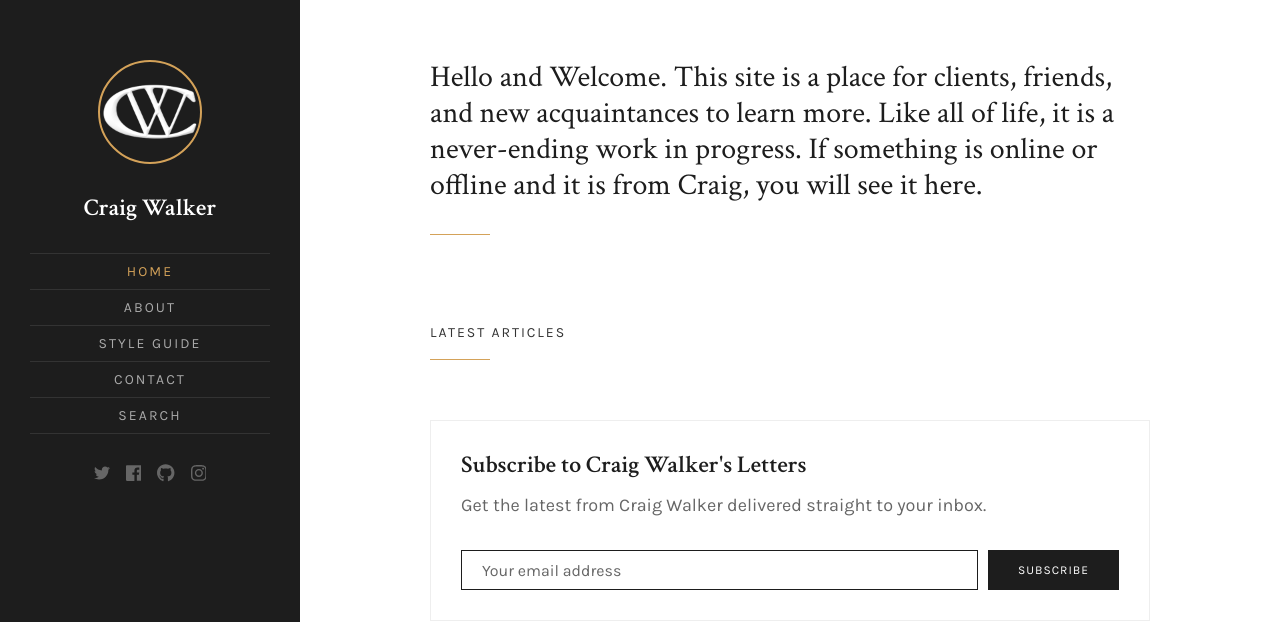
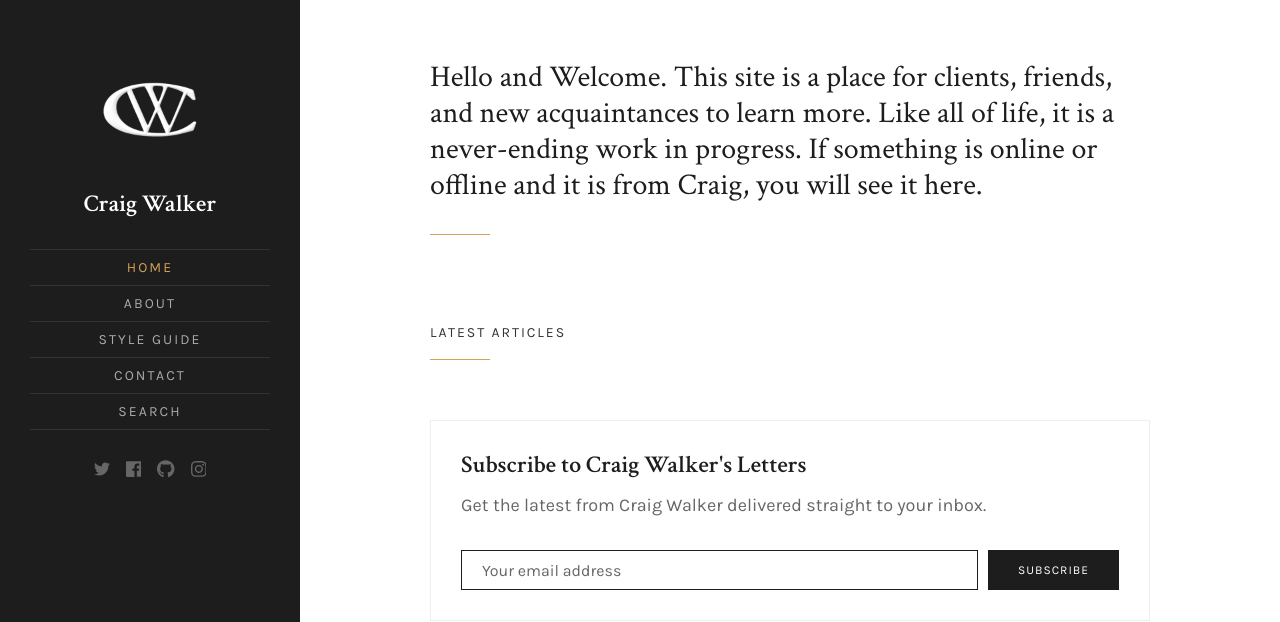
Before and after one commit to walkercraig/walkercraig, a Jekyll site: the page built from index.html, in a window 1280 px wide. Shown: the top 622 px of the page. Built offline with Jekyll 4.4.1, drawn with Linux system fonts in a browser that asks for light colours; the list of posts is cut into pages by our own code.

Commit message:
Update _header.scss

```diff
--- a/_sass/_header.scss
+++ b/_sass/_header.scss
@@ -39,7 +39,7 @@
 }
 
 .profile .avatar {
-  border: 2px solid $color-accent;
+  border: 0px solid $color-accent;
   border-radius: 100%;
   display: block;
   height: 45px;
```
